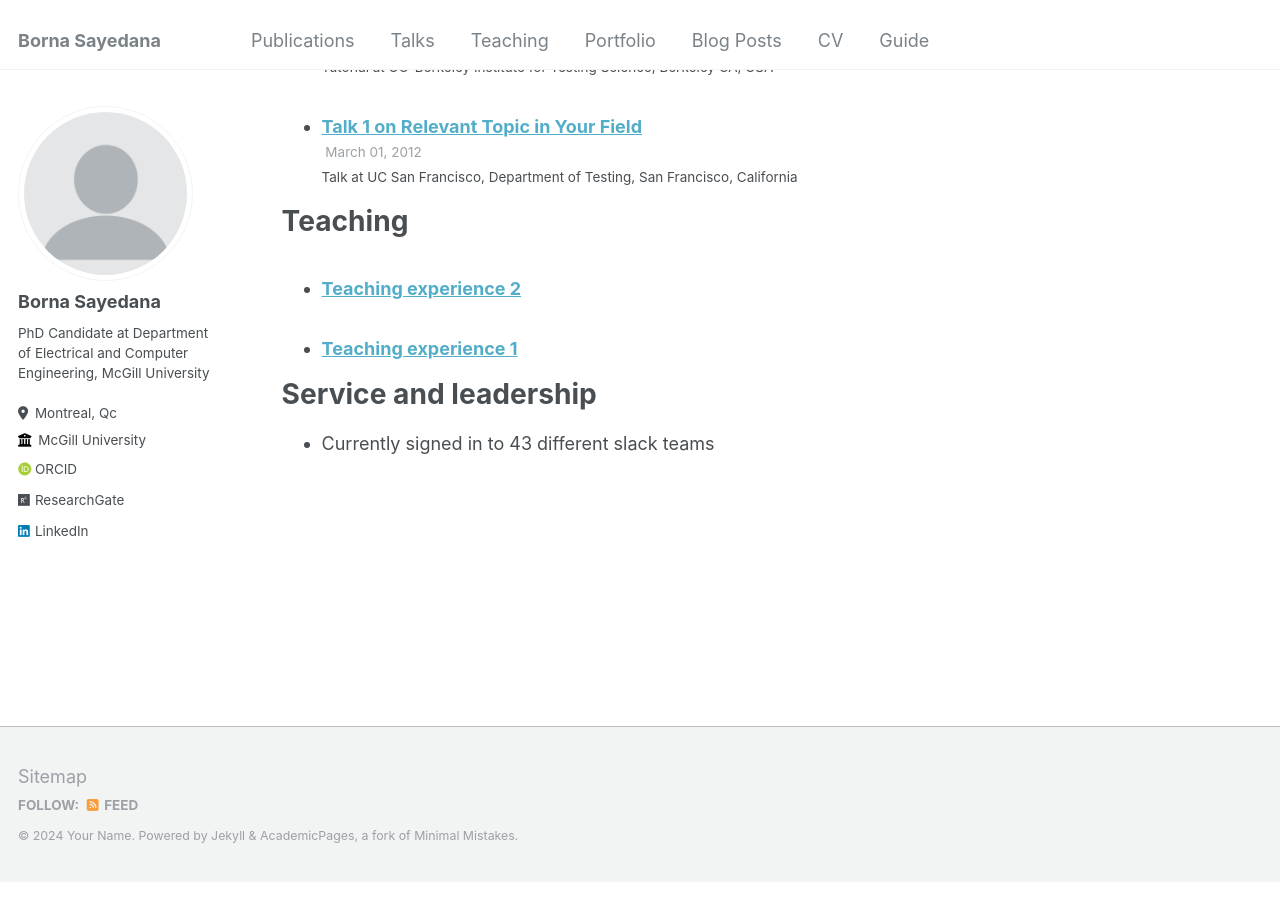
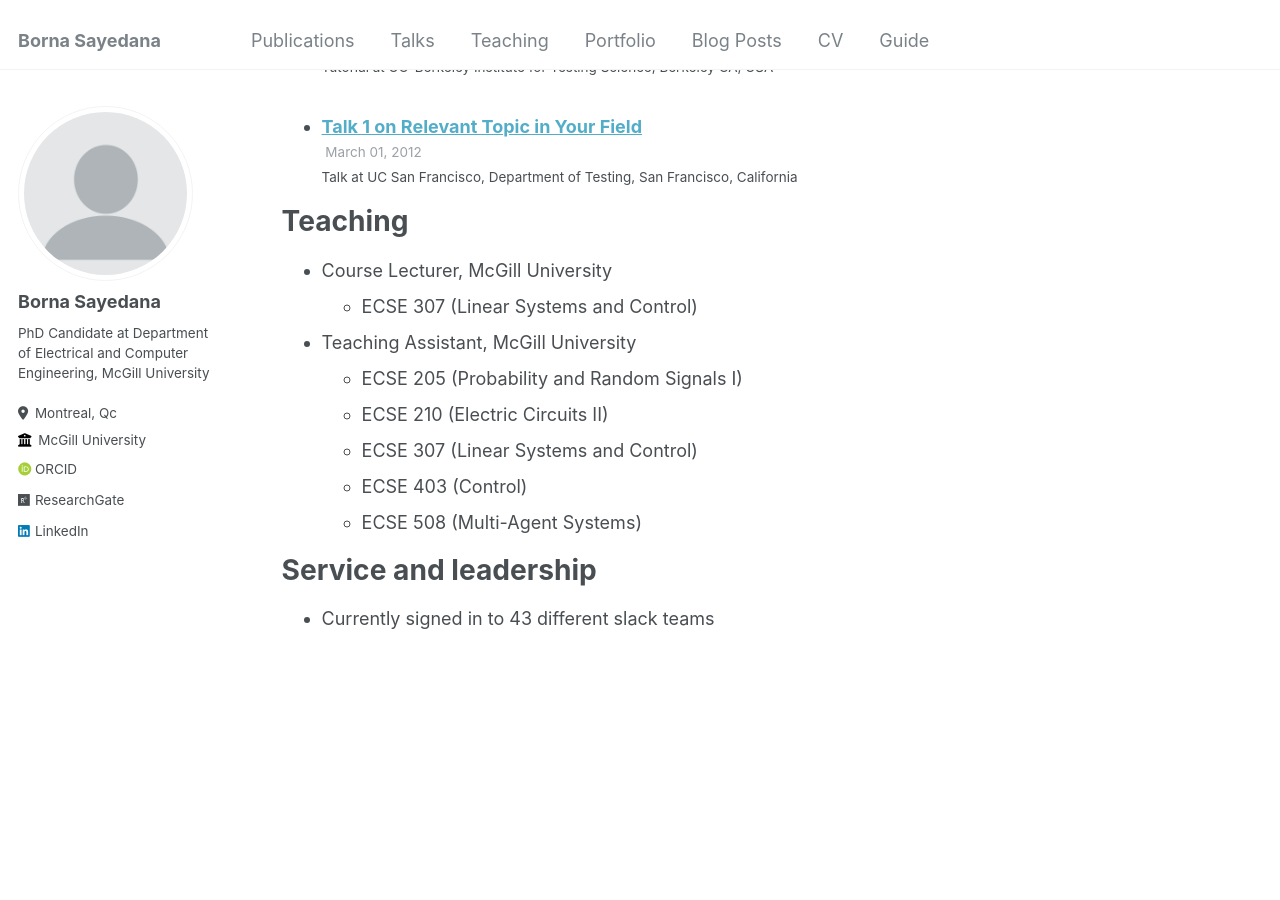
Before and after one commit to bornasayedana/bornasayedana.github.io, a Jekyll site: the page built from _pages/cv.md, in a window 1280 px wide and 900 px high, scrolled down 1765 px. Built offline with Jekyll 4.4.1, drawn with Linux system fonts in a browser that asks for light colours; some web fonts are replaced.

Commit message:
Update cv.md

```diff
--- a/_pages/cv.md
+++ b/_pages/cv.md
@@ -55,9 +55,14 @@ Talks
 
 Teaching
 ======
-  <ul>{% for post in site.teaching reversed %}
-    {% include archive-single-cv.html %}
-  {% endfor %}</ul>
+* Course Lecturer, McGill University
+  * ECSE 307 (Linear Systems and Control)
+* Teaching Assistant, McGill University
+  * ECSE 205 (Probability and Random Signals I)
+  * ECSE 210 (Electric Circuits II)
+  * ECSE 307 (Linear Systems and Control)
+  * ECSE 403 (Control)
+  * ECSE 508 (Multi-Agent Systems)
 
 Service and leadership
 ======
```
